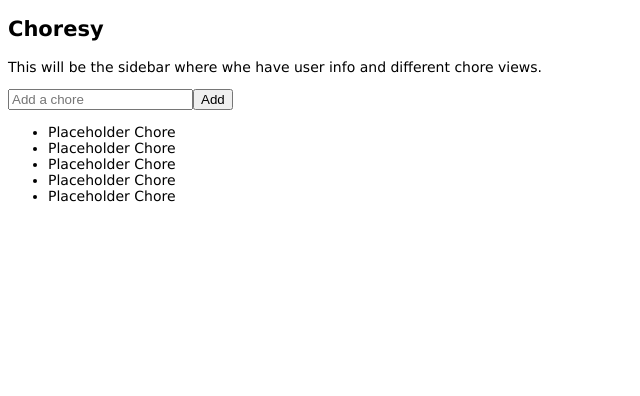
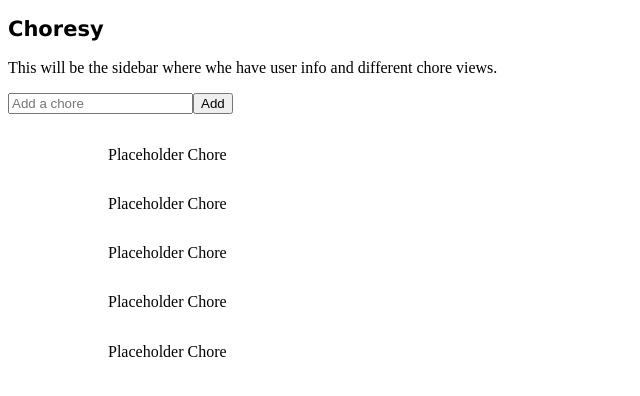
Before and after one commit to asobl97/Chorsey, a React app: page / in a window 1280 px wide. Shown: the top 396 px of the page, without its empty margins (0-640 px from the left). Built offline with nearby package versions, Linux system fonts and the light colour scheme; the HTML template or start-up script is replaced by a standard one.

Commit message:
edited home page style

```diff
--- a/src/stylesheets/style.css
+++ b/src/stylesheets/style.css
@@ -1,7 +1,16 @@
-body {
-  font: 14px "Lucida Grande", Helvetica, Arial, sans-serif;
+body {}
+
+li {
+	word-break: break-all;
+	padding: 15px 15px 15px 60px;
+	display: block;
+	line-height: 1.2;
 }
 
 a {
-  color: #00B7FF;
+  	color: #00B7FF;
 }
+
+.mainHeader {
+	font: 14px "Lucida Grande", Helvetica, Arial, sans-serif;
+}
```
